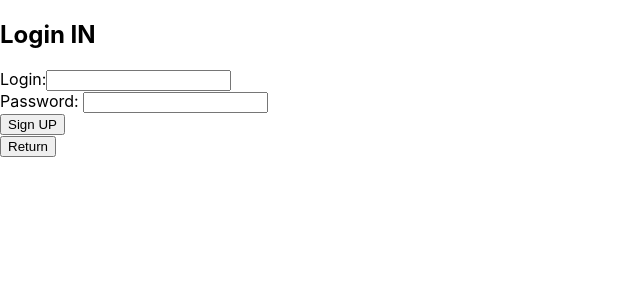
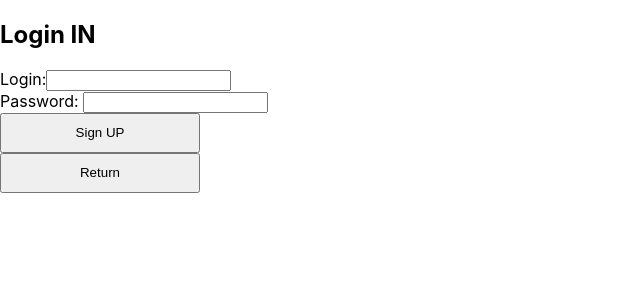
Before and after one commit to BleadePL/Rentex, a React (Create React App) app in the folder web-panel/: page / in a window 1280 px wide. Both pictures are taken after a click on the button "Login". Shown: the top 300 px of the page, without its empty margins (0-640 px from the left). Built offline with nearby package versions, Linux system fonts and the light colour scheme.

Commit message:
Added more options to the user

```diff
--- a/web-panel/src/App.css
+++ b/web-panel/src/App.css
@@ -36,3 +36,17 @@
     transform: rotate(360deg);
   }
 }
+
+ul{
+  list-style-type: none;
+}
+
+button{
+  width: 200px;
+  height: 40px;
+}
+
+.submitButton{
+  width: 200px;
+  height: 40px;
+}
--- a/web-panel/src/App.js
+++ b/web-panel/src/App.js
@@ -3,6 +3,7 @@ import {BrowserRouter as Router, useNavigate, Route, Routes} from "react-router-
 import API_Session from "./API_Connector";
 import LoginForm from './components/LoginForm';
 import RegisterForm from './components/RegisterForm';
+import './App.css'
 
 const api = new API_Session();
 
@@ -80,7 +81,7 @@ function App() {
   }
 
   const Register = details => {
-    //api.register(details.name, details.surname, details.gender, details.login, details.password, details.address, details.email, details.pesel, setError("success"), setError("Failure"));
+    api.register(details.name, details.surname, details.gender, details.login, details.password, details.address, details.email, details.pesel, setError("success"), setError("Failure"));
 
     if(error == "success" || 1 == 1){
       setUser({
@@ -100,13 +101,19 @@ function App() {
       navigate("/loggedIn");
       console.log(details);
     }
+  }
 
+  const RentCar = () => {
 
+  }
+
+  const BrowseCars = () => {
 
   }
 
   const navigate = useNavigate();
   useEffect(() => {
+    if(user.name == "") navigate("/")
   },[])
 
   return (
@@ -138,12 +145,19 @@ function App() {
           <Route path="/loggedIn" element = {
               <div>
                 <h2>Welcome, <span>{user.name}</span></h2>
-                <button button onClick={Logout}>Logout</button>
+
+                <ul>
+                  <li><button name="rent-car" onClick={RentCar}>Rent a car</button></li>
+                  <li><button name="browse-cars" onClick={BrowseCars}>Browse available cars</button></li>
+                  <li><button name="reserved-car">Reserved car</button></li>
+                  <li><button name="logout" onClick={Logout}>Logout</button></li>
+                </ul>
               </div>
           }/>
 
+
+
     </Routes>
-
 
   );
 }
--- a/web-panel/src/components/LoginForm.js
+++ b/web-panel/src/components/LoginForm.js
@@ -1,4 +1,5 @@
 import React, {useState} from "react";
+import '../App.css'
 
 function LoginForm({Login, error}){
     const [details, setDetails] = useState({login: "", password: ""});
@@ -22,7 +23,7 @@ function LoginForm({Login, error}){
                     <label htmlFor="password">Password: </label>
                     <input type="password" name="password" id="password" onChange={e => setDetails({...details, password: e.target.value})} value={details.password}/>
                 </div>
-                <input type="submit" value="Sign UP" />
+                <input class="submitButton" type="submit" value="Sign UP" />
             </div>
         </form>
     )
--- a/web-panel/src/components/RegisterForm.js
+++ b/web-panel/src/components/RegisterForm.js
@@ -1,4 +1,5 @@
 import React, {useState} from "react";
+import '../App.css'
 
 function RegisterForm({Register, error}){
     const [details, setDetails] = useState({name: "", surname: "", login: "", password: "", address: "", email: "", pesel: ""});
@@ -49,7 +50,7 @@ function RegisterForm({Register, error}){
                         <input type="text" name="pesel" id="pesel" onChange={e => setDetails({...details, pesel: e.target.value})} value={details.pesel}/>
                 </div>
 
-                <input type="submit" value="Sign IN" />
+                <input className="submitButton" type="submit" value="Sign IN" />
             </div>
         </form>
     )
```
